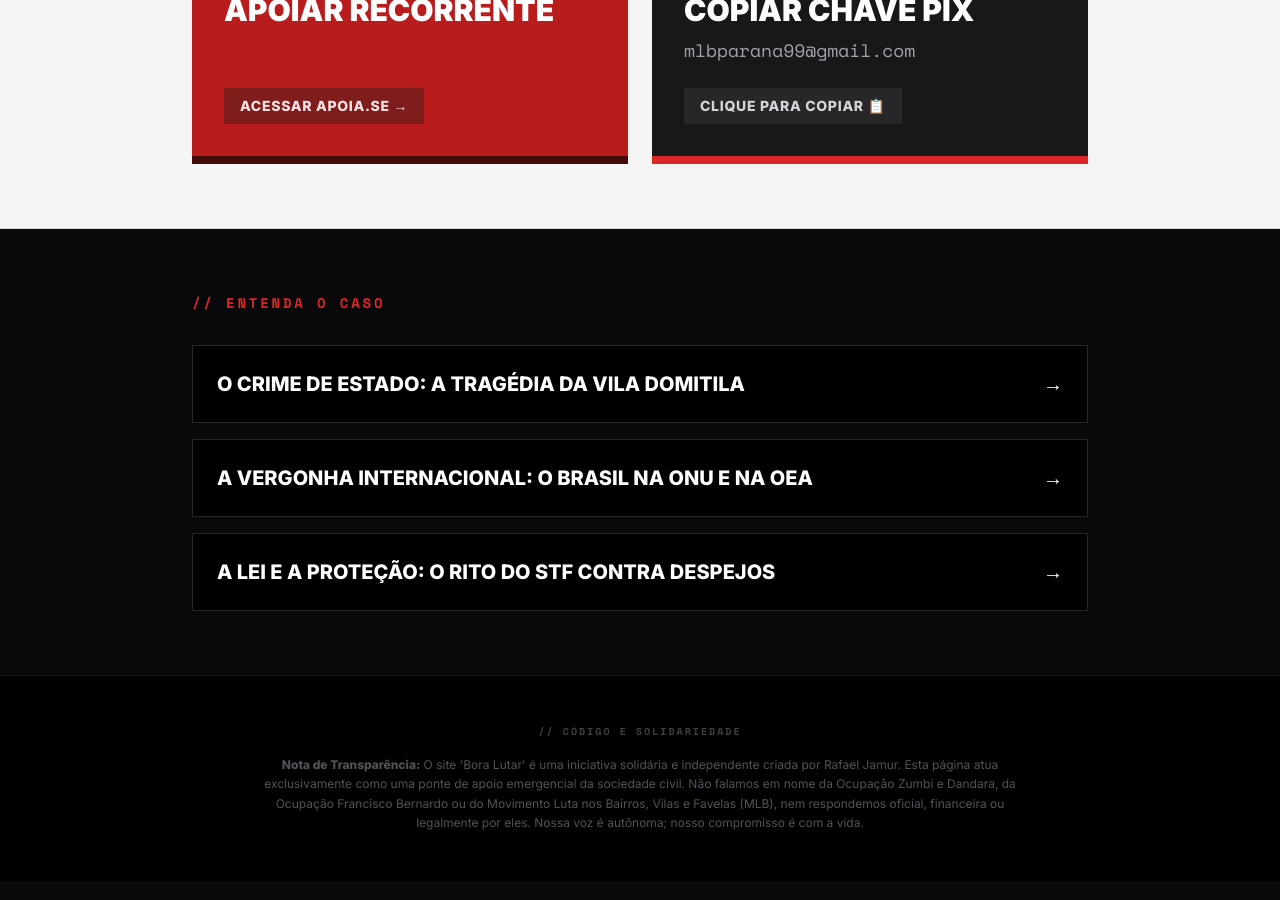
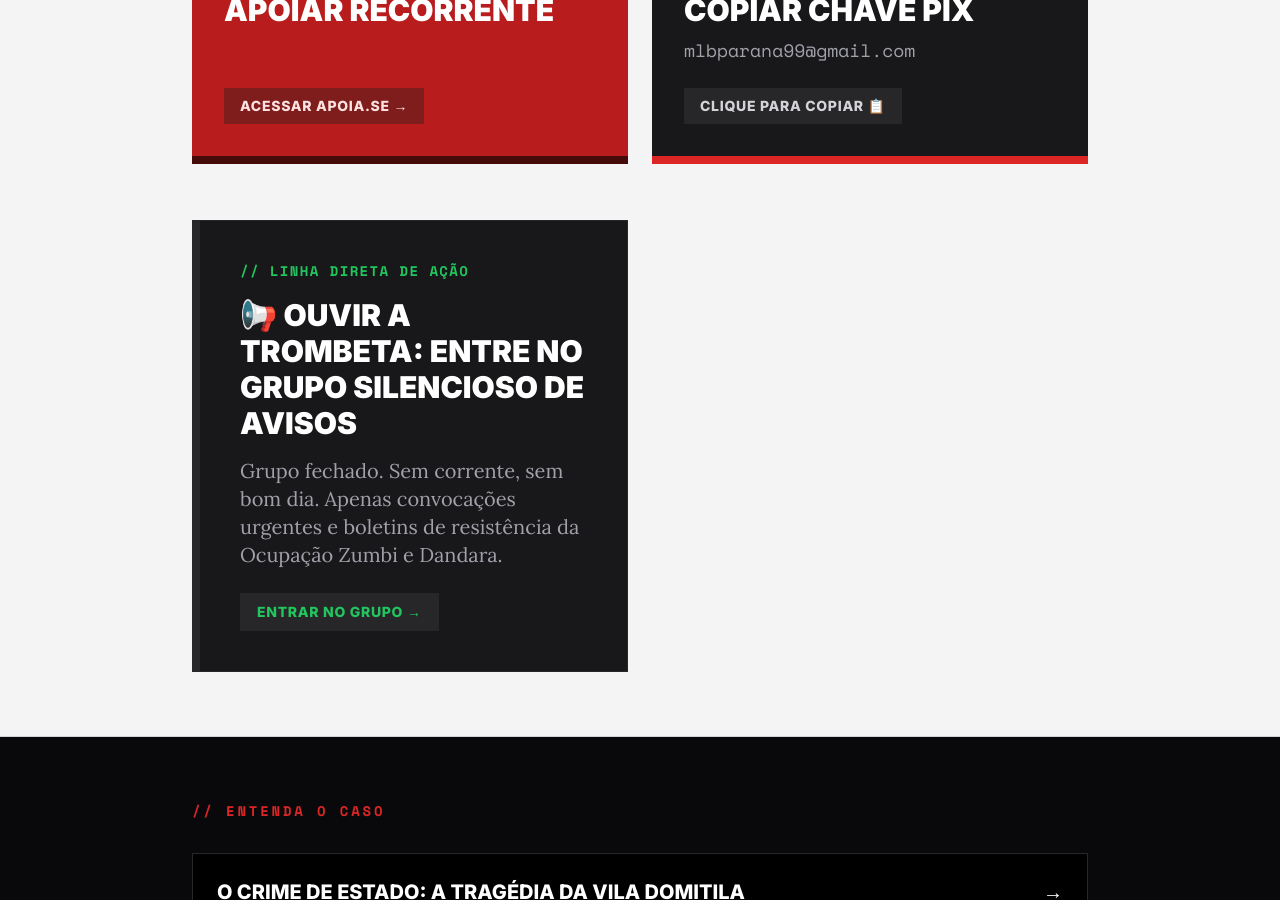
Before and after one commit to rjamur/boralutar, a Jekyll site: the page built from index.md, in a window 1280 px wide and 900 px high, scrolled down 911 px. Built offline with Jekyll 4.4.1, drawn with Linux system fonts in a browser that asks for light colours; nearby versions of some CDN libraries.

Commit message:
whats comunidade

```diff
--- a/index.md
+++ b/index.md
@@ -67,6 +67,31 @@ permalink: /
                 </div>
             </button>
 
+<!-- CTA TROMBETA (WhatsApp) -->
+<div class="mt-8 w-full">
+    <a href="https://chat.whatsapp.com/DhUAbECHZvAJhdJqZHVRXP" target="_blank" rel="noopener" class="block w-full bg-zinc-900 hover:bg-black p-8 md:p-10 border-l-8 border-green-600 border-y border-r border-zinc-800 transition-transform hover:-translate-y-1 group relative overflow-hidden">
+
+        <!-- Detalhe visual de código -->
+        <div class="font-tech text-green-500 text-sm font-bold tracking-widest uppercase mb-4">
+            // Linha Direta de Ação
+        </div>
+
+        <h3 class="font-ui font-black text-2xl md:text-3xl text-white uppercase mb-4 group-hover:text-green-400 transition-colors">
+            📢 OUVIR A TROMBETA: Entre no Grupo Silencioso de Avisos
+        </h3>
+
+        <p class="font-story text-zinc-400 text-lg md:text-xl max-w-3xl">
+            Grupo fechado. Sem corrente, sem bom dia. Apenas convocações urgentes e boletins de resistência da Ocupação Zumbi e Dandara.
+        </p>
+
+        <!-- Indicador de clique -->
+        <div class="mt-6 inline-block bg-zinc-800 group-hover:bg-green-900/30 px-4 py-2 font-ui text-sm font-bold uppercase tracking-wider text-green-500 border border-transparent group-hover:border-green-800 transition-all">
+            Entrar no Grupo &rarr;
+        </div>
+    </a>
+</div>
+
+
         </div>
     </div>
 </section>
```
